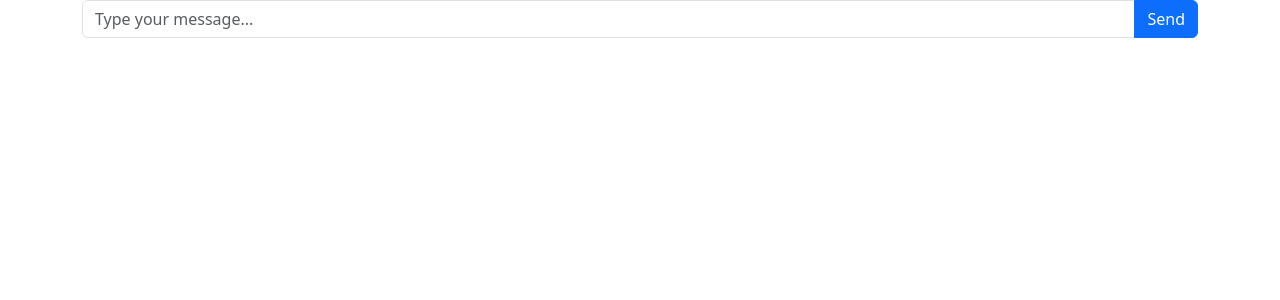
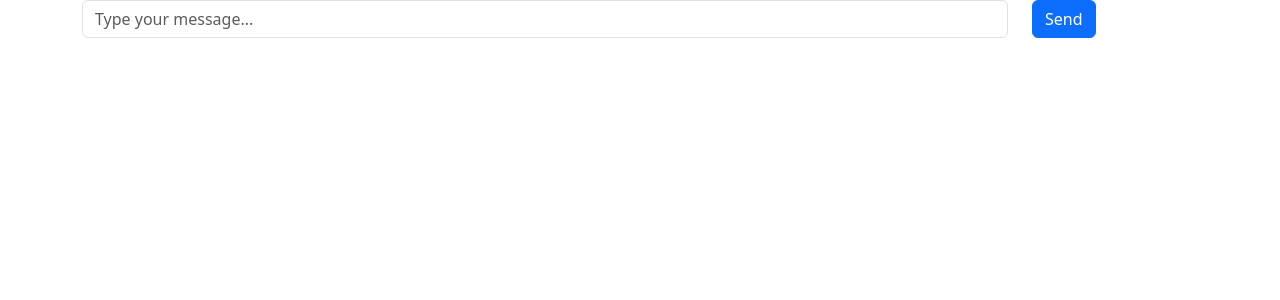
Before and after one commit to TharushikaD/nlp-chatbot-frontend, a React (Create React App) app: page / in a window 1280 px wide. Shown: the top 300 px of the page. Built offline with nearby package versions, Linux system fonts and the light colour scheme.

Commit message:
Feature: UI issues fixing

```diff
--- a/package.json
+++ b/package.json
@@ -9,6 +9,7 @@
     "axios": "^1.6.8",
     "bootstrap": "^5.3.3",
     "react": "^18.3.1",
+    "react-bootstrap": "^2.10.2",
     "react-dom": "^18.3.1",
     "react-scripts": "5.0.1",
     "web-vitals": "^2.1.4"
--- a/src/Chat.js
+++ b/src/Chat.js
@@ -1,10 +1,11 @@
 import React, { useState, useEffect } from 'react';
+import { ListGroup, ListGroupItem, Row, Col, Form, Button } from 'react-bootstrap';
 
 const Chat = () => {
   const [messages, setMessages] = useState([]);
   const [newMessage, setNewMessage] = useState('');
-    const [isLoading, setIsLoading] = useState(false); // Track API call state
-    const [error, setError] = useState(null); // Store any errors
+  const [isLoading, setIsLoading] = useState(false);
+  const [error, setError] = useState(null);
 
   useEffect(() => {
     const storedMessages = localStorage.getItem('chatHistory');
@@ -16,37 +17,30 @@ const Chat = () => {
   const handleSendMessage = async (e) => {
     e.preventDefault();
 
-
     if (!newMessage) return; // Prevent sending empty messages
 
-        setIsLoading(true); // Indicate loading state
-        setError(null); // Clear any previous errors
+    setIsLoading(true);
+    setError(null);
 
     try {
       const response = await fetch('http://localhost:8000/chat/' + newMessage);
 
       if (!response.ok) {
-                throw new Error('Failed to send message'); // Throw error for non-200 responses
+        throw new Error('Failed to send message');
       }
 
-            console.log('fetch api call');
-
       const responseData = await response.json();
-            console.log('handleSendMessage 1: ', messages.length);
-            setMessages([...messages,]);
-            console.log('handleSendMessage 2: ', messages.length);
+      // Update state with both sent and received messages
       setMessages([
         ...messages,
-                { id: Date.now(), message: newMessage, isSent: true },
-                { id: Date.now() + 1, message: responseData.message, isSent: false }
+        { id: Date.now(), message: newMessage, isSent: true }, // Sent message
+        { id: Date.now() + 1, message: responseData.message, isSent: false }, // Received message
       ]);
-            console.log('handleSendMessage 3: ', messages.length);
-            console.log('messages: ', messages);
       setNewMessage('');
     } catch (err) {
-            setError(err.message); // Set error message for display
+      setError(err.message);
     } finally {
-            setIsLoading(false); // Reset loading state regardless of success or failure
+      setIsLoading(false);
     }
 
     localStorage.setItem('chatHistory', JSON.stringify(messages));
@@ -54,29 +48,37 @@ const Chat = () => {
 
   return (
     <div className="container">
-            <div className="chat-history">
+      <ListGroup className="chat-history">
         {messages.map((message) => (
-                    <div key={message.id} className={`chat-message ${message.isSent ? 'sent bg-primary text-white' : 'received bg-info'}`}>
+          <ListGroupItem
+            key={message.id}
+            className={`chat-message d-flex justify-content-${message.isSent ? 'end' : 'start'}`}
+          >
+            <span className={`message-bubble ${message.isSent ? 'bg-primary text-white' : 'bg-light'}`}>
               {message.message}
-                    </div>
+            </span>
+          </ListGroupItem>
         ))}
-                {isLoading && <div>Sending message...</div>} {/* Display loading message */}
-                {error && <div className="alert alert-danger" role="alert">{error}</div>} {/* Display error message */}
-            </div>
-            <form onSubmit={handleSendMessage}>
-                <div className="input-group">
-                    <input
+        {isLoading && <div className="text-center">Sending message...</div>}
+        {error && <div className="alert alert-danger" role="alert">{error}</div>}
+      </ListGroup>
+      <Form onSubmit={handleSendMessage}>
+        <Row>
+          <Col xs={10}>
+            <Form.Control
               type="text"
-                        className="form-control"
               placeholder="Type your message..."
               value={newMessage}
               onChange={(e) => setNewMessage(e.target.value)}
             />
-                    <button type="submit" className="btn btn-primary" disabled={isLoading}>
-                        {isLoading ? 'Sending...' : 'Send'} {/* Disable button while sending */}
-                    </button>
-                </div>
-            </form>
+          </Col>
+          <Col xs={2}>
+            <Button type="submit" variant="primary" disabled={isLoading}>
+              {isLoading ? 'Sending...' : 'Send'}
+            </Button>
+          </Col>
+        </Row>
+      </Form>
     </div>
   );
 };
```
Also changed, not shown: 1 other file (tests, documents, lock files or other folders). Lines whose indentation alone changed are shown as unchanged.
